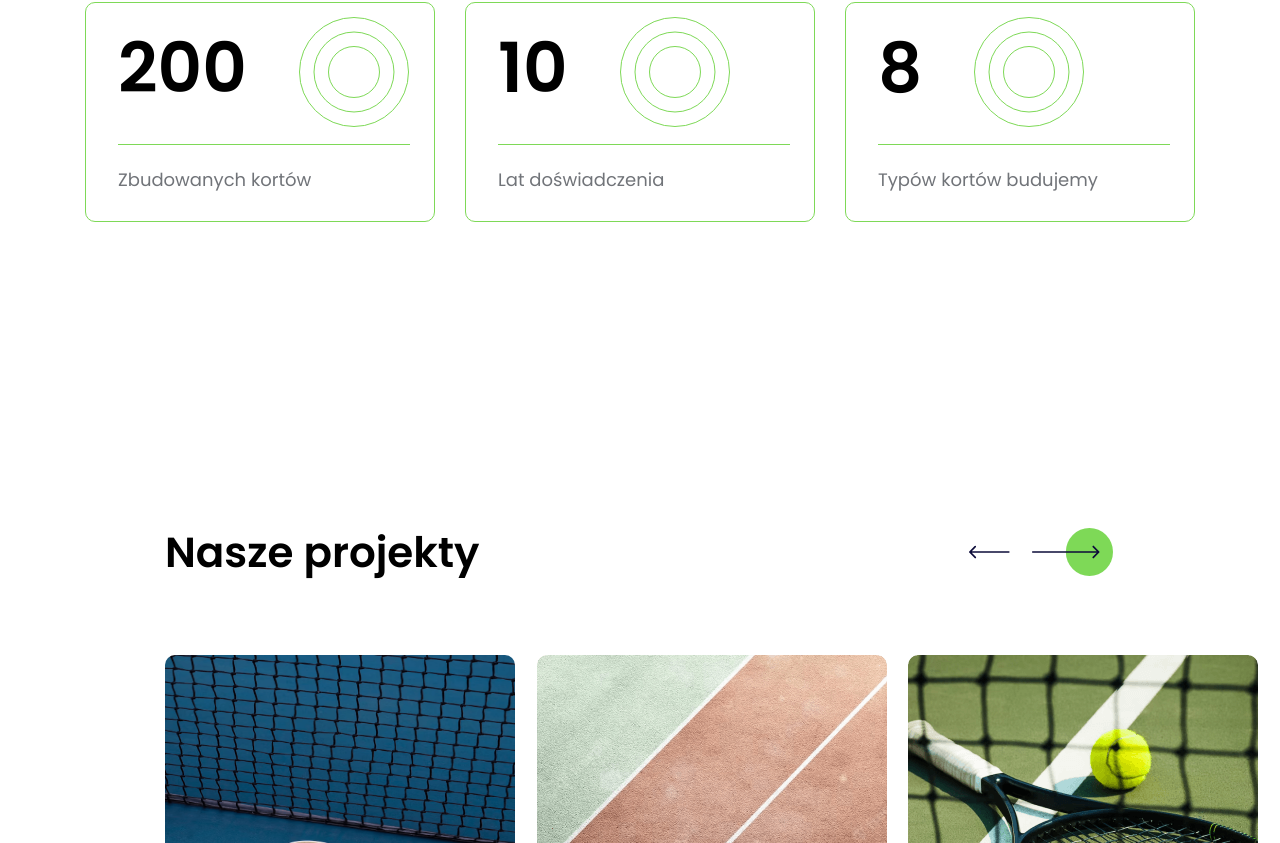
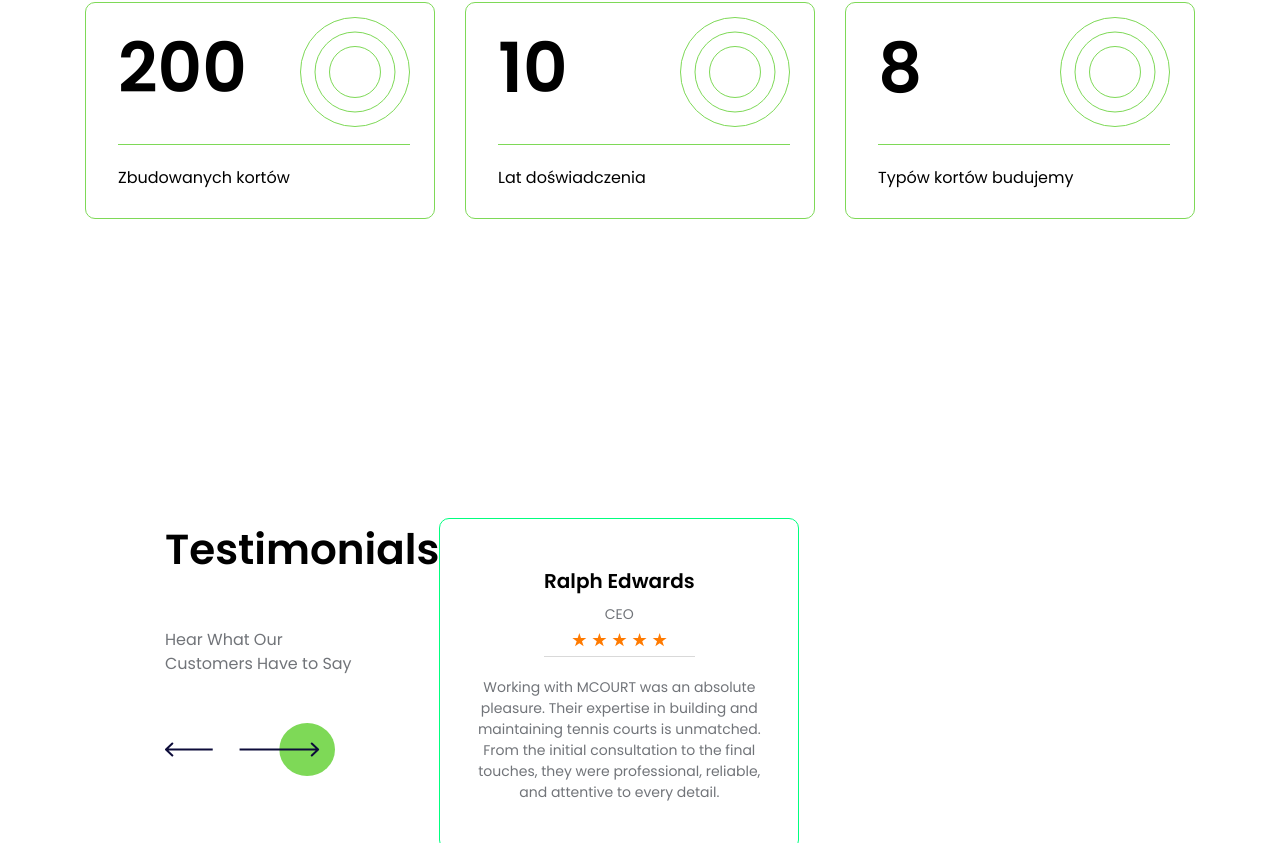
Before and after one commit to jbryn/mcourt-site, a Next.js app: page / in a window 1280 px wide. Shown: the part 2657-3500 px from the top of the page. Built offline with nearby package versions, Linux system fonts and the light colour scheme.

Commit message:
wip: testimonials

```diff
--- a/components/about/about.jsx
+++ b/components/about/about.jsx
@@ -36,21 +36,21 @@ export default function About() {
 
       <div className="flex justify-center gap-[30px] pt-[127px]">
         <div className={styles.stat}>
-          <div className="flex gap-[52px] pb-[17px] mb-[21px] border-b-[1px] border-green">
+          <div className={styles.top}>
             <span>200</span>
             <img src="./vectors/stats-circles.svg" alt="stat" />
           </div>
           <p>Zbudowanych kortów</p>
         </div>
         <div className={styles.stat}>
-          <div className="flex gap-[52px] pb-[17px] mb-[21px] border-b-[1px] border-green">
+          <div className={styles.top}>
             <span>10</span>
             <img src="./vectors/stats-circles.svg" alt="stat" />
           </div>
           <p>Lat doświadczenia</p>
         </div>
         <div className={styles.stat}>
-          <div className="flex gap-[52px] pb-[17px] mb-[21px] border-b-[1px] border-green">
+          <div className={styles.top}>
             <span>8</span>
             <img src="./vectors/stats-circles.svg" alt="stat" />
           </div>
--- a/components/about/about.module.scss
+++ b/components/about/about.module.scss
@@ -13,9 +13,7 @@
 }
 
 .image {
-  // @apply absolute right-[167px];
   @apply rounded-[10px] -z-10;
-  // @apply min-h-[623px];
   @apply transform -translate-x-[60px];
 }
 
@@ -54,11 +52,16 @@
   @apply rounded-[10px] min-w-[350px];
   border: 1px solid #7ed957;
 
-  span {
-    @apply text-[69px] font-semibold;
-  }
+  .top {
+    @apply flex justify-between  gap-[52px] pb-[17px] mb-[21px];
+    @apply border-b-[1px] border-green;
 
-  p {
-    @apply text-[18px] text-light-grey;
+    span {
+      @apply text-[69px] font-semibold;
+    }
+
+    p {
+      @apply text-[18px] text-light-grey;
+    }
   }
 }
--- /dev/null
+++ b/components/testimonials/testimonials.jsx
@@ -0,0 +1,39 @@
+import { Swiper, SwiperSlide } from "swiper/react";
+
+import "swiper/css";
+import "swiper/css/navigation";
+
+import { Navigation } from "swiper/modules";
+
+import styles from "./testimonials.module.scss";
+
+export default function Testimonials() {
+  return (
+    <section>
+      <div className={styles.wrapper}>
+        <div className={styles.header}>
+          <h2>Testimonials</h2>
+          <h3>Hear What Our Customers Have to Say</h3>
+          <div className={styles.navigation}>
+            <div className="swiper-button-prev1" />
+            <div className="swiper-button-next1" />
+            <img src="./vectors/nav-arrows.svg" alt="navigation arrows" />
+          </div>
+        </div>
+        <div className={styles.card}>
+          <div className={styles.name}>
+            <cite>Ralph Edwards</cite>
+            <span>CEO</span>
+            <img src="./icons/five-stars.svg" alt="rating" />
+          </div>
+          <blockquote>
+            Working with MCOURT was an absolute pleasure. Their expertise in
+            building and maintaining tennis courts is unmatched. From the
+            initial consultation to the final touches, they were professional,
+            reliable, and attentive to every detail.
+          </blockquote>
+        </div>
+      </div>
+    </section>
+  );
+}
--- /dev/null
+++ b/components/testimonials/testimonials.module.scss
@@ -0,0 +1,53 @@
+.wrapper {
+  @apply flex pb-[274px] pl-[165px];
+
+  .header {
+    @apply flex flex-col  gap-[47px];
+
+    h2 {
+      @apply text-[42px] font-semibold;
+    }
+
+    h3 {
+      @apply text-[16px] text-light-grey max-w-[190px];
+    }
+
+    .navigation {
+      @apply relative;
+      //   @apply grid place-items-center;
+
+      img {
+        @apply w-[170px] h-[53px];
+      }
+    }
+  }
+
+  .card {
+    @apply flex flex-col items-center;
+    @apply pt-[47px] px-[25px] pb-[46px];
+    @apply rounded-[10px];
+    border: 1px solid springgreen;
+
+    .name {
+      @apply flex flex-col items-center gap-[8px] pb-[8px];
+      @apply border-b-[1px] border-other-grey;
+
+      cite {
+        @apply text-[20px] font-semibold not-italic;
+      }
+
+      span {
+        @apply text-[14px] text-light-grey;
+      }
+
+      img {
+        @apply w-[95px];
+      }
+    }
+
+    blockquote {
+      @apply max-w-[308px] text-[14px] font-normal text-light-grey;
+      @apply pt-[20px] text-center;
+    }
+  }
+}
--- a/pages/index.js
+++ b/pages/index.js
@@ -2,6 +2,7 @@ import About from "@/components/about/about";
 import Hero from "@/components/hero/hero";
 import Projects from "@/components/projects/projects";
 import Surfaces from "@/components/surfaces/surfaces";
+import Testimonials from "@/components/testimonials/testimonials";
 
 export default function Home() {
   return (
@@ -9,6 +10,7 @@ export default function Home() {
       <Hero />
       <Surfaces />
       <About />
+      <Testimonials />
       <Projects />
     </main>
   );
--- a/styles/globals.css
+++ b/styles/globals.css
@@ -32,14 +32,12 @@ body {
 .swiper-button-prev {
   position: absolute !important;
   left: 0 !important;
-
   width: 40% !important;
 }
 
 .swiper-button-next {
   position: absolute !important;
   right: 0 !important;
-
   width: 60% !important;
 }
 
```
Also changed, not shown: public/icons/five-stars.svg (added).
